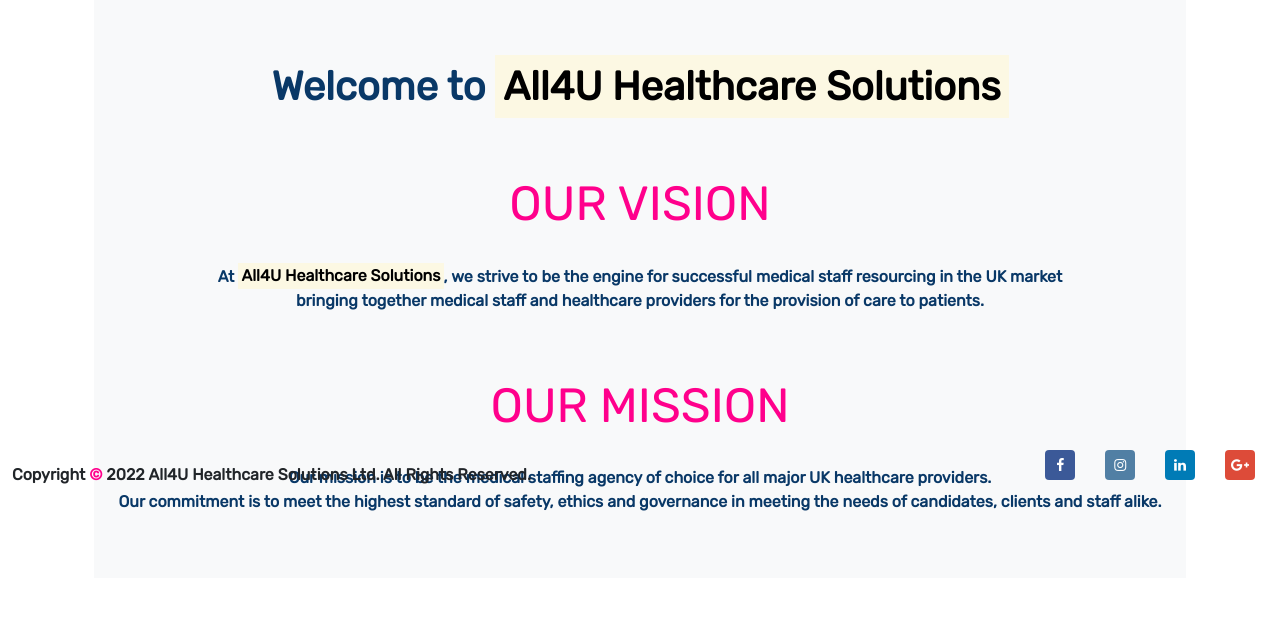
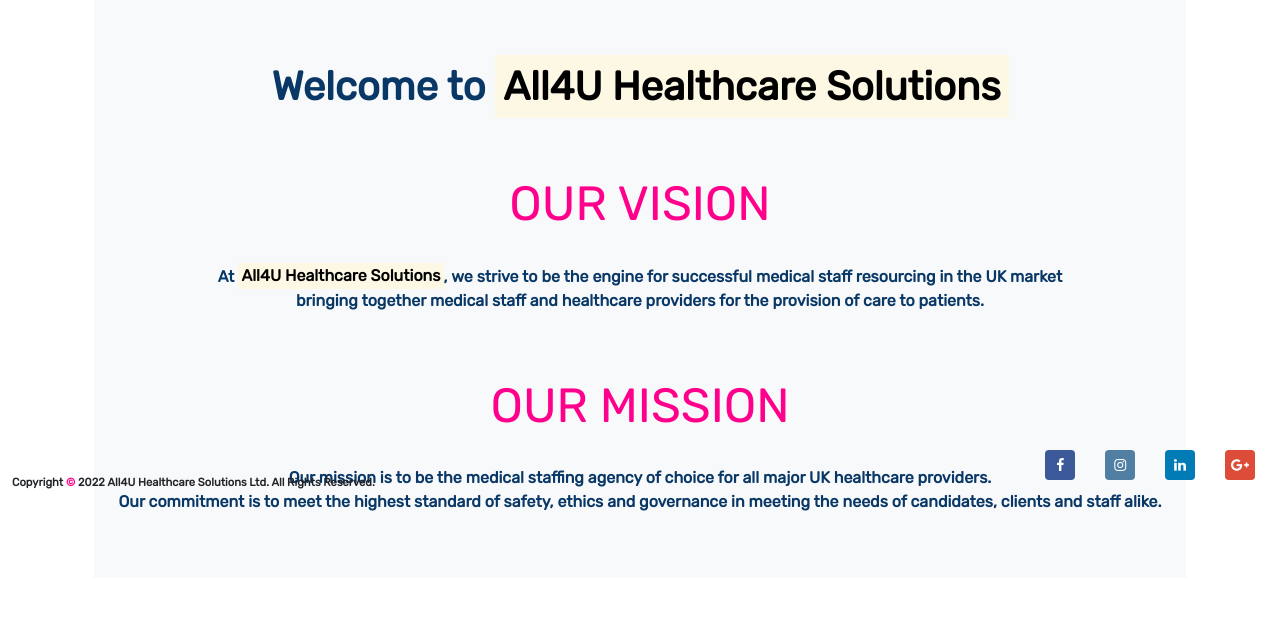
Before and after one commit to ftanekha/all4u, a PHP site: page / in a window 1280 px wide. Shown: the part 297-923 px from the top of the page. Run offline with PHP 8.4, Linux system fonts and the light colour scheme; some libraries are stand-ins or nearby versions.

Commit message:
minify copyright info

```diff
--- a/styles.css
+++ b/styles.css
@@ -89,6 +89,7 @@
     position: fixed;
     bottom: 1em;
     left: 0;
+    font-size: .7em;
 }
 footer #social_media_icons{
     position: fixed;
```
